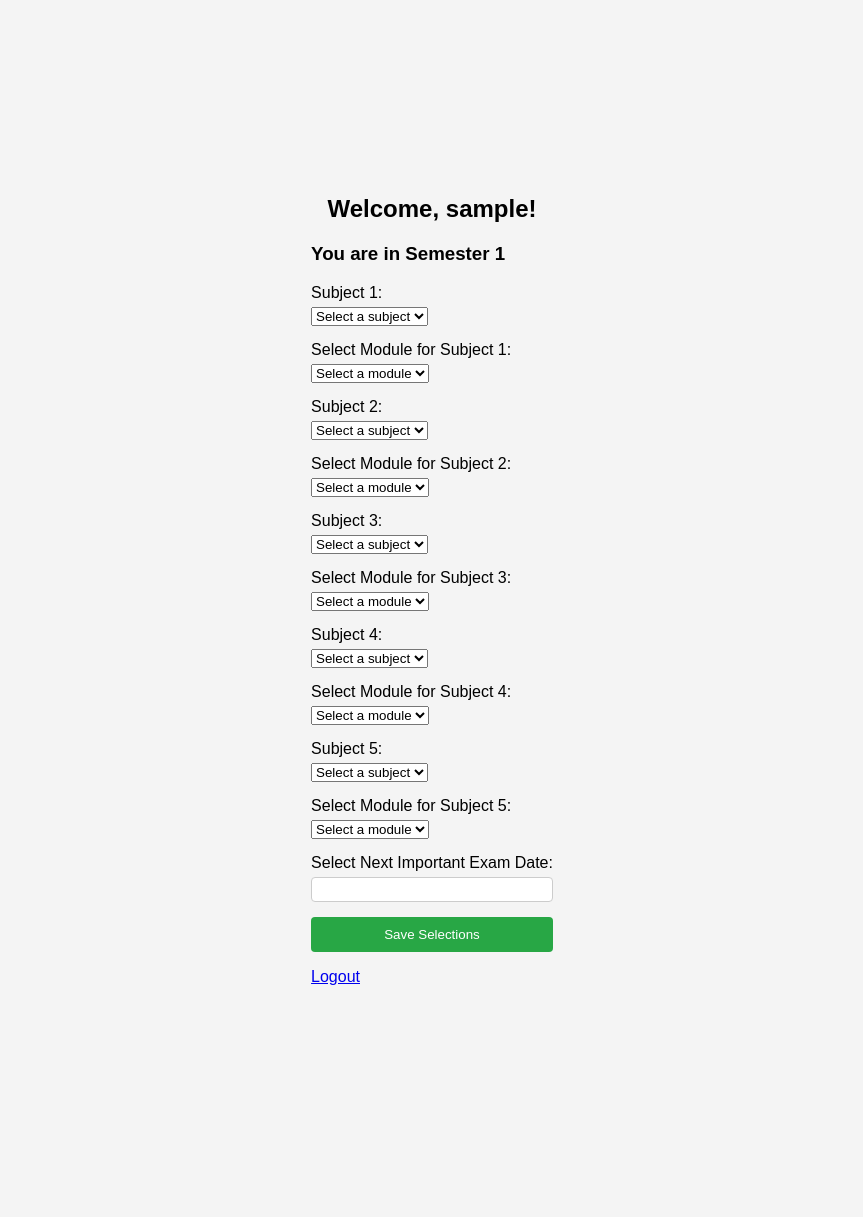
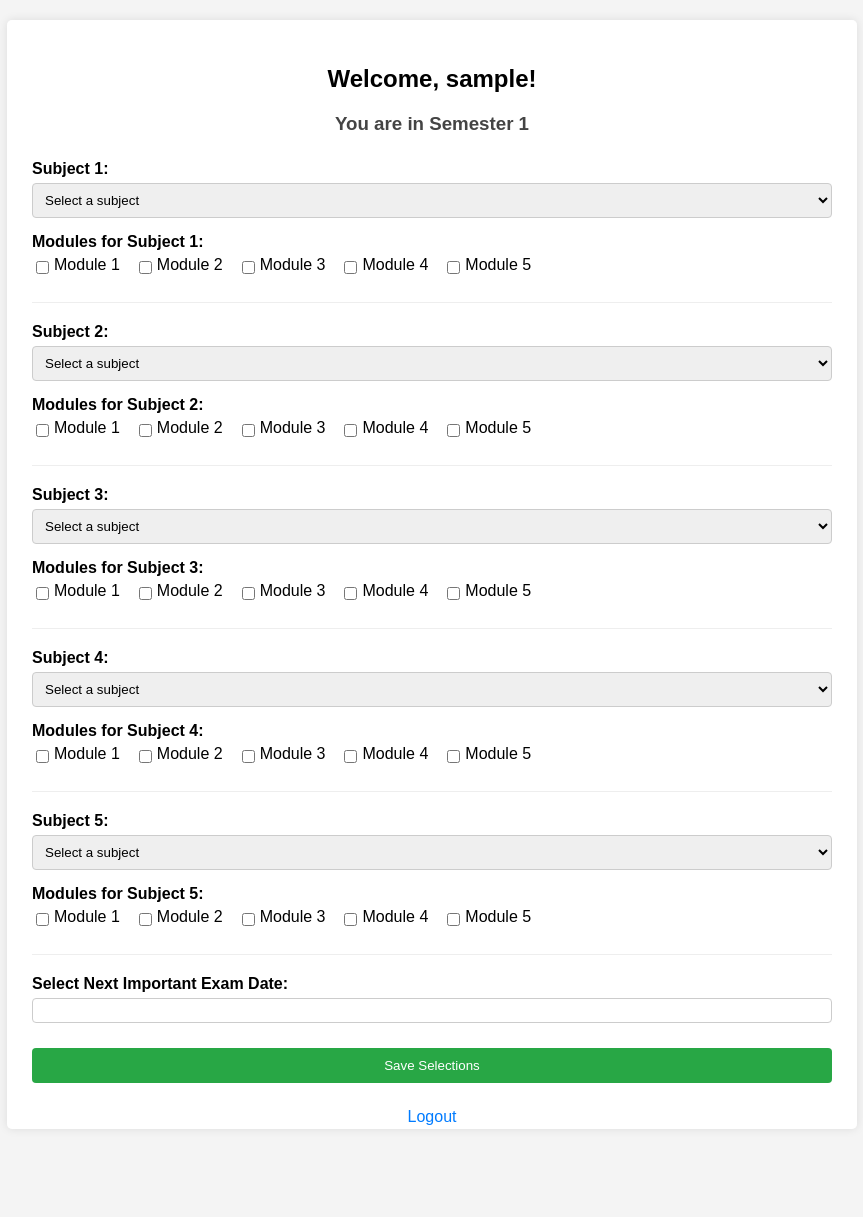
Before and after one commit to AiswaryaPS242/SPARK, a Flask app: page /dashboard in a window 1280 px wide. Shown: the whole page, without its empty margins (208-1071 px from the left). Before the commit the page ends 985 px from the top, so only its background shows below. Run offline with Flask 3, Linux system fonts and the light colour scheme; the visitor is signed in with stand-in values (Sample User, id 1).

Commit message:
modified dashboard

```diff
--- a/static/style.css
+++ b/static/style.css
@@ -16,9 +16,26 @@
     width: 300px;
 }
 
+.dashboard-container {
+    background-color: #fff;
+    padding: 25px;
+    border-radius: 5px;
+    box-shadow: 0 0 10px rgba(0, 0, 0, 0.1);
+    width: 90%;
+    max-width: 800px;
+    max-height: 90vh;
+    overflow-y: auto;
+}
+
 h2 {
     text-align: center;
     margin-bottom: 20px;
+}
+
+h3 {
+    color: #444;
+    margin-bottom: 25px;
+    text-align: center;
 }
 
 .form-group {
@@ -28,14 +45,45 @@
 label {
     display: block;
     margin-bottom: 5px;
+    font-weight: bold;
 }
 
-input {
+input, select {
     width: 100%;
     padding: 8px;
     box-sizing: border-box;
     border: 1px solid #ccc;
     border-radius: 4px;
+}
+
+/* Style for checkbox groups */
+.checkbox-group {
+    display: flex;
+    flex-wrap: wrap;
+    margin-top: 5px;
+}
+
+.checkbox-item {
+    margin-right: 15px;
+    margin-bottom: 8px;
+    display: flex;
+    align-items: center;
+}
+
+.checkbox-item input[type="checkbox"] {
+    margin-right: 5px;
+    width: auto;
+}
+
+.checkbox-item label {
+    display: inline;
+    font-weight: normal;
+}
+
+.module-group {
+    margin-bottom: 20px;
+    border-bottom: 1px solid #eee;
+    padding-bottom: 15px;
 }
 
 button {
@@ -46,6 +94,7 @@
     border: none;
     border-radius: 4px;
     cursor: pointer;
+    margin-top: 10px;
 }
 
 button:hover {
@@ -67,3 +116,34 @@
     background-color: #f8d7da;
     color: #721c24;
 }
+
+/* Adjust body for dashboard */
+body:has(.dashboard-container) {
+    align-items: flex-start;
+    padding-top: 20px;
+    padding-bottom: 20px;
+    height: auto;
+    min-height: 100vh;
+}
+
+/* Datepicker styling */
+.datepicker {
+    background: #fff;
+    cursor: pointer;
+}
+
+/* Links styling */
+a {
+    color: #007bff;
+    text-decoration: none;
+}
+
+a:hover {
+    text-decoration: underline;
+}
+
+/* Logout link */
+.dashboard-container p {
+    text-align: center;
+    margin-top: 25px;
+}
--- a/templates/dashboard.html
+++ b/templates/dashboard.html
@@ -17,7 +17,7 @@
             {% for i in range(5) %}
                 <div class="form-group">
                     <label for="subject{{ i+1 }}">Subject {{ i+1 }}:</label>
-                    <select id="subject{{ i+1 }}" name="subject{{ i+1 }}" required>
+                    <select id="subject{{ i+1 }}" name="subject{{ i+1 }}">
                         <option value="">Select a subject</option>
                         {% for subject in subjects %}
                             <option value="{{ subject }}">{{ subject }}</option>
@@ -25,20 +25,22 @@
                     </select>
                 </div>
 
-                <div class="form-group">
-                    <label for="module{{ i+1 }}">Select Module for Subject {{ i+1 }}:</label>
-                    <select id="module{{ i+1 }}" name="module{{ i+1 }}" required>
-                        <option value="">Select a module</option>
+                <div class="form-group module-group">
+                    <label>Modules for Subject {{ i+1 }}:</label>
+                    <div class="checkbox-group">
                         {% for j in range(5) %}
-                            <option value="Module {{ j+1 }}">Module {{ j+1 }}</option>
+                            <div class="checkbox-item">
+                                <input type="checkbox" id="module{{ i+1 }}_{{ j+1 }}" name="module{{ i+1 }}" value="Module {{ j+1 }}">
+                                <label for="module{{ i+1 }}_{{ j+1 }}">Module {{ j+1 }}</label>
+                            </div>
                         {% endfor %}
-                    </select>
+                    </div>
                 </div>
             {% endfor %}
 
             <div class="form-group">
                 <label for="examDate">Select Next Important Exam Date:</label>
-                <input type="text" id="examDate" name="examDate" class="datepicker" required>
+                <input type="text" id="examDate" name="examDate" class="datepicker">
             </div>
 
             <button type="submit">Save Selections</button>
```
